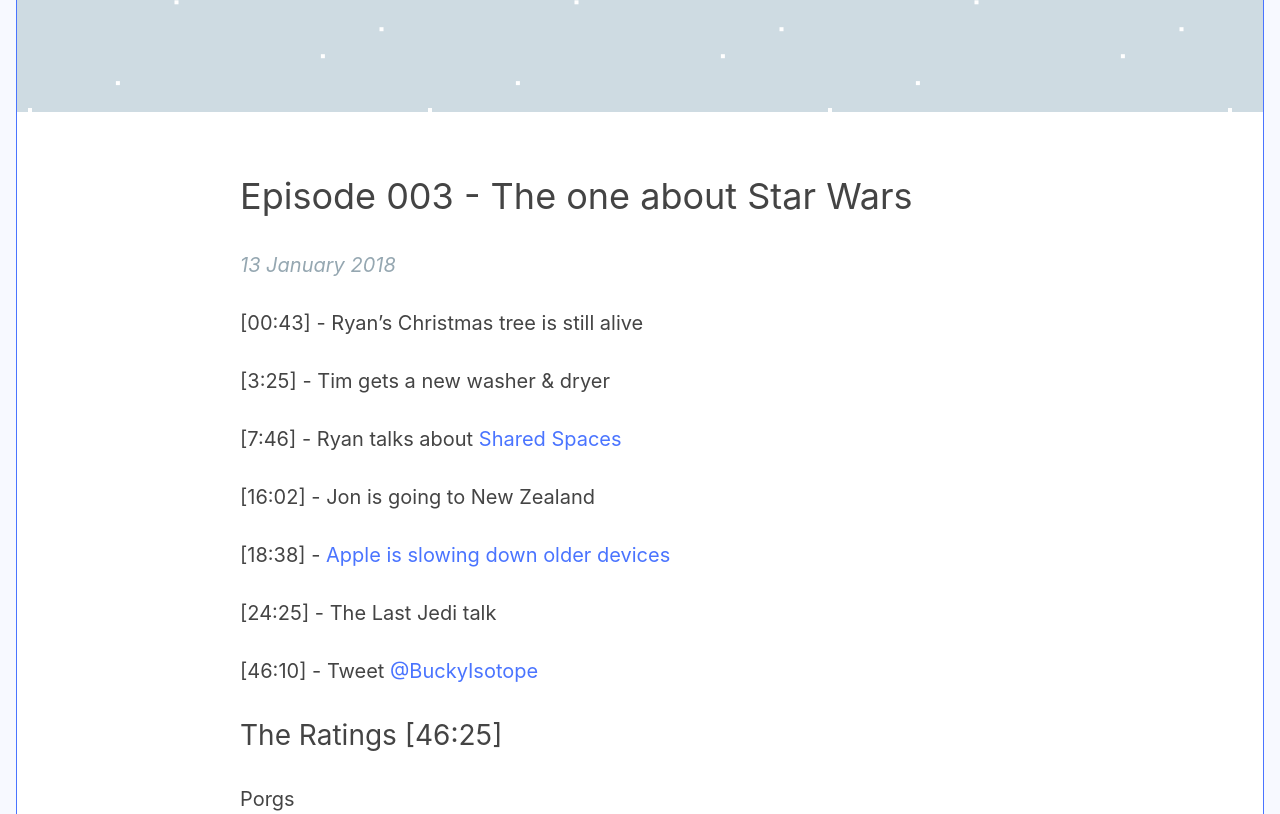
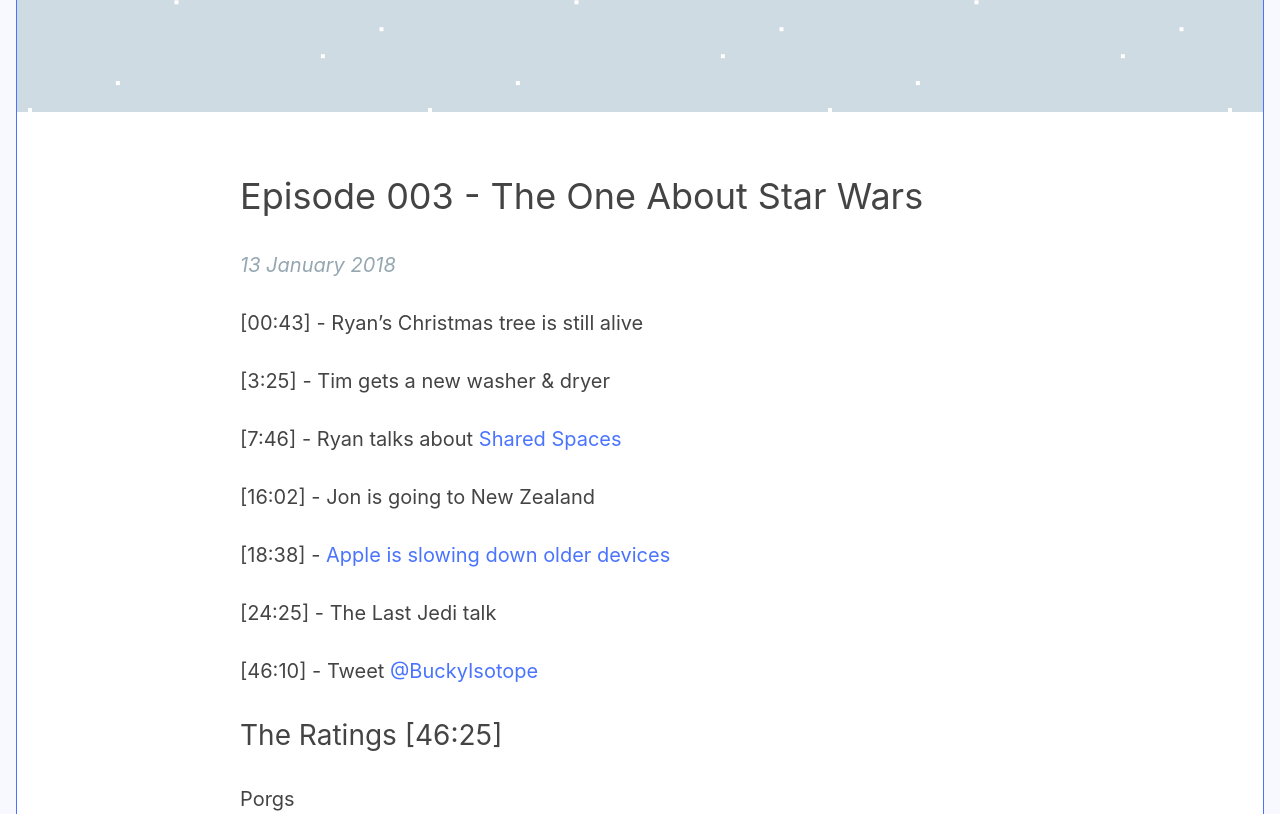
Before and after one commit to jondueck/whatevertown, a Jekyll site: the page built from _posts/whatevertown.siteleaf.net/episode/2018-01-13-3.markdown, in a window 1280 px wide and 900 px high, scrolled down 302 px, cut to the strip 86-900 px from the top of the window. Built offline with Jekyll 4.4.1, drawn with Linux system fonts in a browser that asks for light colours; some web fonts are replaced; some of the changed lines change nothing that is shown.

Commit message:
Updated 3

```diff
--- a/_posts/whatevertown.siteleaf.net/episode/2018-01-13-3.markdown
+++ b/_posts/whatevertown.siteleaf.net/episode/2018-01-13-3.markdown
@@ -1,8 +1,7 @@
 ---
-title: Episode 003 - The one about Star Wars
+title: Episode 003 - The One About Star Wars
 date: 2018-01-13 12:15:00 -06:00
 permalink: "/2018/01/13/3/"
-layout: post
 author: Whatevertown
 file: https://s3.ca-central-1.amazonaws.com/lodgment-remark-slipshod/003.mp3
 file_itunes: https://s3.ca-central-1.amazonaws.com/lodgment-remark-slipshod/003.m4a
@@ -20,6 +19,7 @@ duration: '1:11:59'
 length: 138198962
 explicit: 'no'
 block: 'no'
+layout: post
 ---
 
 [00:43] - Ryan's Christmas tree is still alive
```
